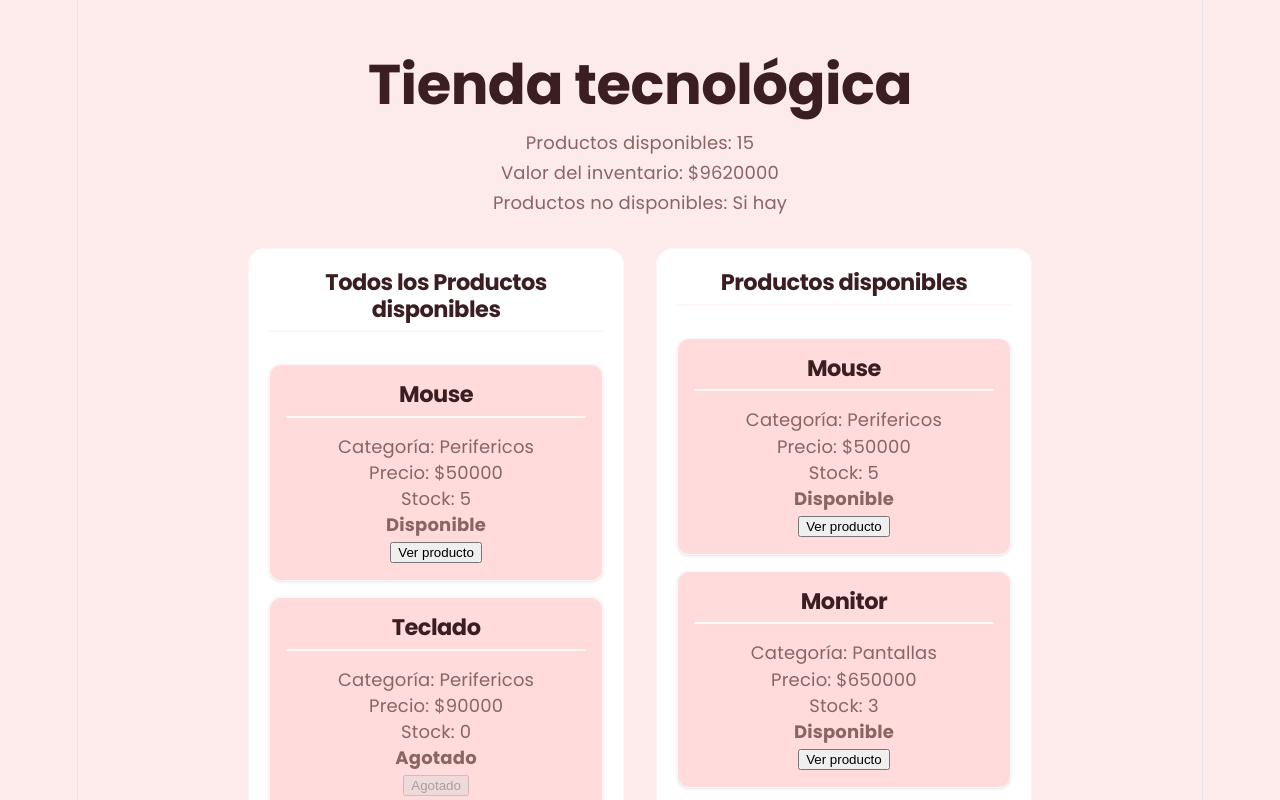
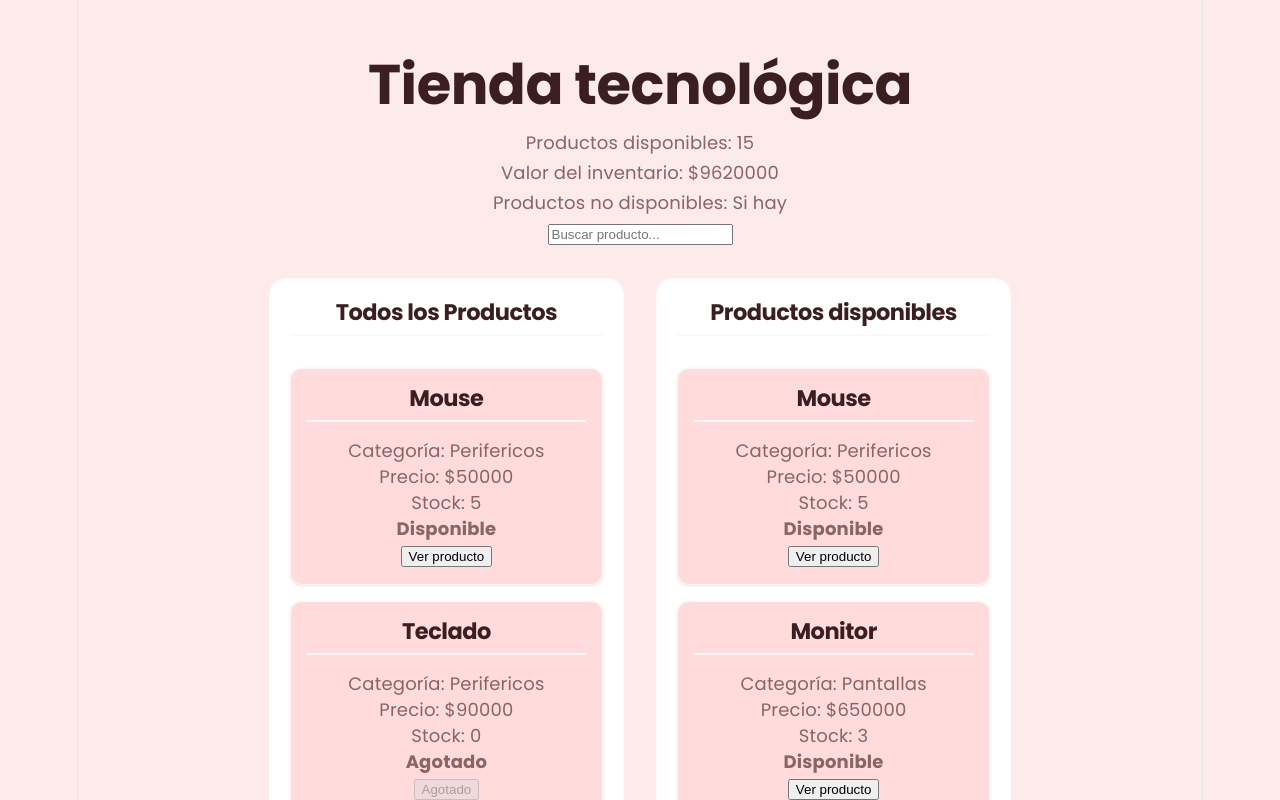
Before and after one commit to SammLad/jsAc, a React (Vite) app in the folder tienda-react/: page / in a window 1280 px wide. Shown: the top 800 px of the page. Built offline with nearby package versions, Linux system fonts and the light colour scheme.

Commit message:
feat: implementar buscador de productos

```diff
--- a/tienda-react/src/App.jsx
+++ b/tienda-react/src/App.jsx
@@ -1,7 +1,9 @@
 import ProductoCard from './components/ProductoCard';
 import { productos } from './data/productos';
+import { useState } from "react";
 import './App.css';
 function App() {
+  const [busqueda, setBusqueda] = useState("");
   const disponibles = productos.filter(producto => producto.stock > 0);
   const noDisponibles = productos.some(producto => producto.stock === 0);
   const valorInventario = productos.reduce(
@@ -9,32 +11,63 @@ function App() {
     0
   );
   const estado = noDisponibles ? 'Si hay' : 'No hay';
+  const productosFiltrados =
+    productos.filter(producto =>
+      producto.nombre
+        .toLowerCase()
+        .includes(
+          busqueda.toLowerCase()
+        )
+    );
+  const prodFiltrado =
+    disponibles.filter(producto =>
+      producto.nombre
+        .toLowerCase()
+        .includes(
+          busqueda.toLowerCase()
+        )
+    );
   return (
     <main className="contenedor">
       <h1>Tienda tecnológica</h1>
       <p>Productos disponibles: {disponibles.length}</p>
       <p>Valor del inventario: ${valorInventario}</p>
       <p>Productos no disponibles: {estado}</p>
+      <input
+        type="text"
+        placeholder="Buscar producto..."
+        value={busqueda}
+        onChange={(evento) => {
+          setBusqueda(evento.target.value);
+        }}
+      />
       <div className="secciones">
         <section className="productos">
-          <h2>Todos los Productos disponibles</h2>
-          {productos.map(producto => (
+          <h2>Todos los Productos</h2>
+          {productosFiltrados.map(producto => (
             <ProductoCard
               key={producto.id}
               producto={producto}
             />
-
           ))}
+          {
+            productosFiltrados.length === 0
+              ? <p>No se encontraron productos.</p>
+              : null
+          }
         </section>
         <section className="productos">
           <h2>Productos disponibles</h2>
+          {prodFiltrado.map(producto => (
+            <ProductoCard
+              key={producto.id}
+              producto={producto}
+            />
+          ))}
           {
-            disponibles.map(producto => (
-              <ProductoCard
-                key={producto.id}
-                producto={producto}
-              />
-            ))
+            prodFiltrado.length === 0
+              ? <p>No se encontraron productos.</p>
+              : null
           }
 
 
```
